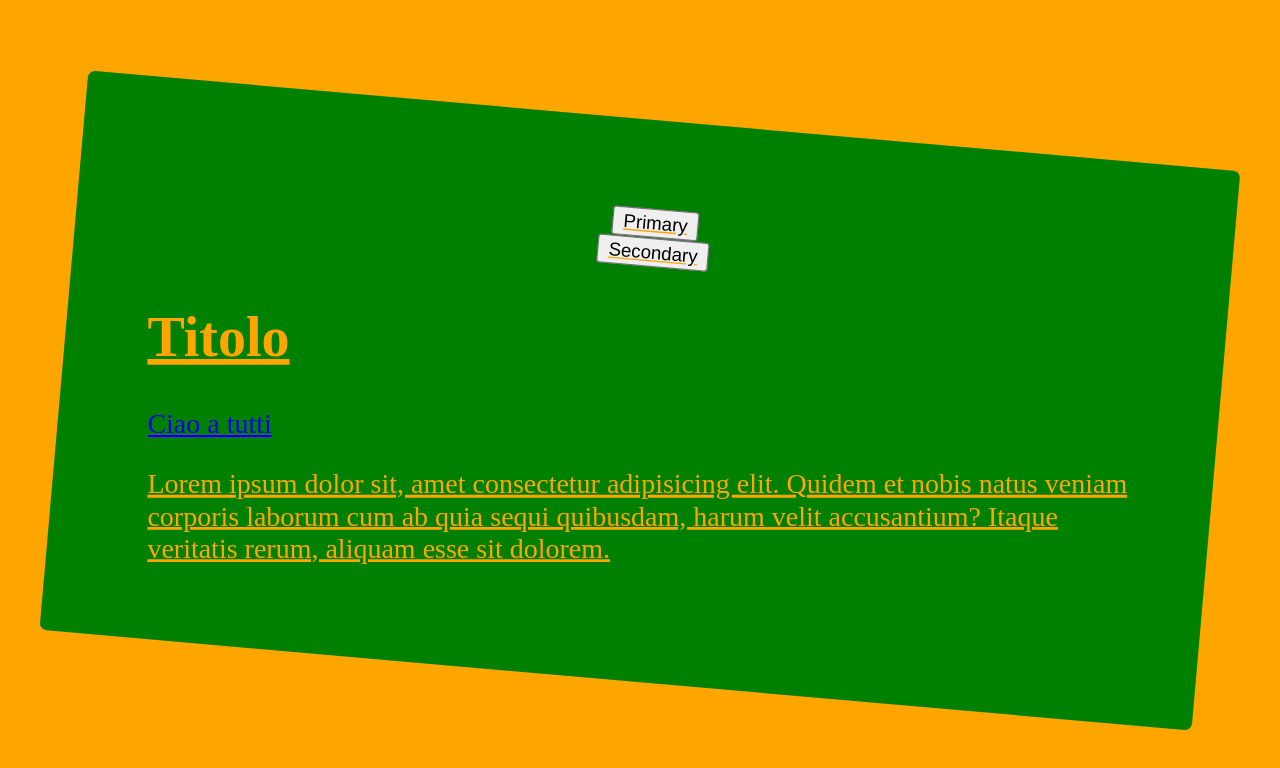
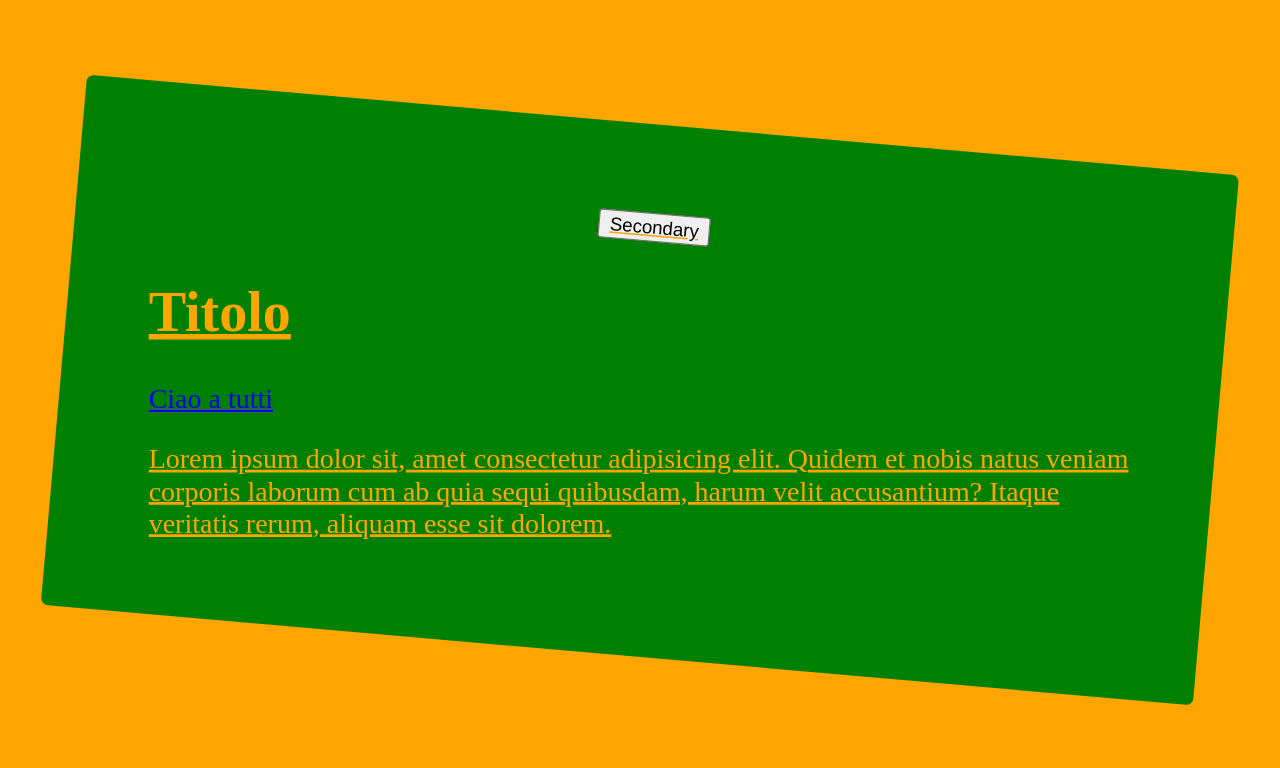
Before and after one commit to Dierreweb/prova, a website: page index.html in a window 1280 px wide. Drawn offline with Linux system fonts and the light colour scheme.

Commit message:
rimozione bottone nella home

```diff
--- a/index.html
+++ b/index.html
@@ -9,7 +9,7 @@
 <body>
 
     <div class="container">
-        <button class="btn btn-primary">Primary</button>
+
         <button class="btn btn-secondary">Secondary</button>
         <div class="into">
             <h1>Titolo</h1>
```
